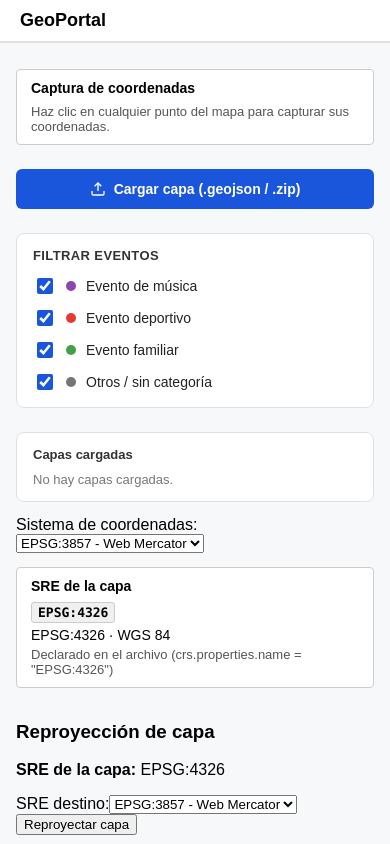
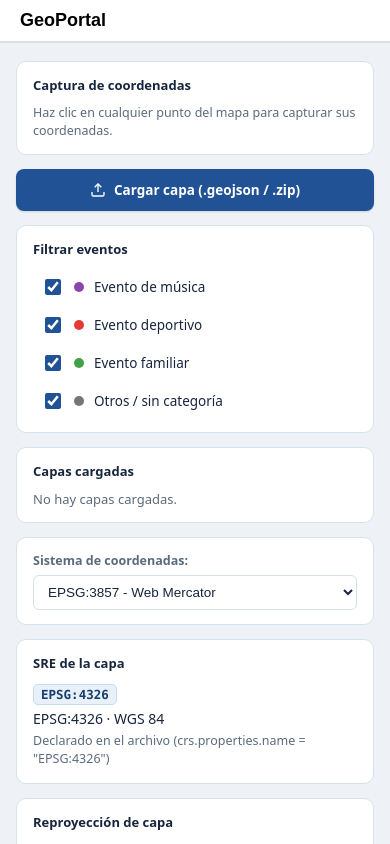
Before and after one commit to juan0506l3/Proyecto-GeoPortal, a React (Vite) app in the folder frontend/: page / in a window 390 px wide. Built offline with nearby package versions, Linux system fonts and the light colour scheme; what proj4 would draw is missing.

Commit message:
Cambios en CSS

```diff
--- a/frontend/src/components/EventFilter.css
+++ b/frontend/src/components/EventFilter.css
@@ -1,18 +1,15 @@
 .event-filter {
-    background: #ffffff;
-    border: 1px solid #e0e0e0;
-    border-radius: 8px;
+  background: var(--gp-surface);
+  border: 1px solid var(--gp-border);
+  border-radius: 10px;
   padding: 14px 16px;
-    margin: 10px 0;
 }
 
 .event-filter__title {
   margin: 0 0 12px 0;
   font-size: 13px;
   font-weight: 700;
-    letter-spacing: 0.03em;
-    color: #333333;
-    text-transform: uppercase;
+  color: var(--gp-ink);
 }
 
 .event-filter__list {
@@ -21,22 +18,29 @@
   padding: 0;
   display: flex;
   flex-direction: column;
-    gap: 10px;
+  gap: 4px;
 }
 
 .event-filter__label {
   display: flex;
   align-items: center;
   gap: 10px;
-    font-size: 14px;
-    color: #222222;
+  font-size: 13.5px;
+  color: var(--gp-ink);
   cursor: pointer;
+  padding: 6px 8px;
+  border-radius: 6px;
+  transition: background 0.12s ease;
+}
+
+.event-filter__label:hover {
+  background: var(--gp-surface-alt);
 }
 
 .event-filter__label input[type="checkbox"] {
   width: 16px;
   height: 16px;
-    accent-color: #1a56db;
+  accent-color: var(--gp-primary);
   cursor: pointer;
   flex-shrink: 0;
 }
--- a/frontend/src/components/GeoJSONUploader.css
+++ b/frontend/src/components/GeoJSONUploader.css
@@ -1,7 +1,3 @@
-.uploader {
-    margin: 10px 0;
-  }
-
 .uploader__button {
   display: flex;
   align-items: center;
@@ -9,16 +5,21 @@
   gap: 8px;
   width: 100%;
   padding: 12px 16px;
-    background: #1a56db;
+  background: var(--gp-primary);
   color: #ffffff;
-    font-size: 14px;
+  font-size: 13.5px;
   font-weight: 600;
-    border-radius: 6px;
+  border-radius: 8px;
   cursor: pointer;
   text-align: center;
   transition: background 0.15s ease;
+  box-shadow: 0 1px 2px rgba(23, 38, 61, 0.15);
 }
 
 .uploader__button:hover {
-    background: #1746b3;
+  background: var(--gp-primary-dark);
 }
+
+.uploader__button svg {
+  flex-shrink: 0;
+}
--- a/frontend/src/components/InfoPanels.css
+++ b/frontend/src/components/InfoPanels.css
@@ -1,49 +1,51 @@
 .info-panel {
-  background: #ffffff;
-  border: 1px solid #cccccc;
-  border-radius: 4px;
-  padding: 10px 14px;
-  margin: 10px 0;
-  color: #000000;
+  background: var(--gp-surface);
+  border: 1px solid var(--gp-border);
+  border-radius: 10px;
+  padding: 14px 16px;
+  color: var(--gp-ink);
 }
 
 .info-panel__title {
-  margin: 0 0 8px 0;
-  font-size: 14px;
-  font-weight: bold;
+  margin: 0 0 10px 0;
+  font-size: 13px;
+  font-weight: 700;
+  color: var(--gp-ink);
 }
 
 .info-panel__muted {
   margin: 4px 0 0 0;
-  font-size: 13px;
-  color: #555555;
+  font-size: 12.5px;
+  line-height: 1.45;
+  color: var(--gp-muted);
 }
 
 .info-panel__label {
   margin: 4px 0 0 0;
   font-size: 14px;
+  color: var(--gp-ink);
 }
 
 .info-panel__badge {
   display: inline-block;
-  font-family: "Consolas", monospace;
-  font-size: 13px;
-  font-weight: bold;
-  background: #f0f0f0;
-  color: #000000;
-  border: 1px solid #cccccc;
-  border-radius: 3px;
-  padding: 2px 6px;
+  font-family: "Consolas", "SFMono-Regular", Menlo, monospace;
+  font-size: 12.5px;
+  font-weight: 700;
+  background: var(--gp-primary-soft);
+  color: var(--gp-primary-dark);
+  border: 1px solid #c7dbf0;
+  border-radius: 5px;
+  padding: 2px 7px;
 }
 
 .info-panel__badge--sm {
   font-size: 11px;
-  padding: 1px 5px;
+  padding: 1px 6px;
 }
 
 .coord-list {
   list-style: none;
-  margin: 8px 0 0 0;
+  margin: 10px 0 0 0;
   padding: 0;
   display: flex;
   flex-direction: column;
@@ -55,9 +57,10 @@
   align-items: center;
   justify-content: space-between;
   gap: 10px;
-  padding: 6px 8px;
-  border: 1px solid #e0e0e0;
-  border-radius: 4px;
+  padding: 7px 9px;
+  background: var(--gp-surface-alt);
+  border: 1px solid var(--gp-border);
+  border-radius: 6px;
   flex-wrap: wrap;
 }
 
@@ -70,7 +73,7 @@
 
 .coord-list__name {
   font-size: 12px;
-  color: #555555;
+  color: var(--gp-muted);
   white-space: nowrap;
   overflow: hidden;
   text-overflow: ellipsis;
@@ -83,21 +86,22 @@
 }
 
 .coord-list__value code {
-  font-family: "Consolas", monospace;
+  font-family: "Consolas", "SFMono-Regular", Menlo, monospace;
   font-size: 13px;
-  color: #000000;
+  color: var(--gp-ink);
 }
 
 .coord-list__copy {
   font-size: 11px;
-  padding: 2px 7px;
-  border-radius: 3px;
-  border: 1px solid #cccccc;
-  background: #f0f0f0;
-  color: #000000;
+  padding: 3px 8px;
+  border-radius: 4px;
+  border: 1px solid var(--gp-border);
+  background: var(--gp-surface);
+  color: var(--gp-primary-dark);
   cursor: pointer;
 }
 
 .coord-list__copy:hover {
-  background: #e0e0e0;
+  background: var(--gp-primary-soft);
+  border-color: #c7dbf0;
 }
--- a/frontend/src/components/LayerList.css
+++ b/frontend/src/components/LayerList.css
@@ -1,29 +1,29 @@
 .layer-list {
-    background: #ffffff;
-    border: 1px solid #e0e0e0;
-    border-radius: 8px;
+  background: var(--gp-surface);
+  border: 1px solid var(--gp-border);
+  border-radius: 10px;
   padding: 14px 16px;
-    margin: 10px 0;
 }
 
 .layer-list__title {
   margin: 0 0 10px 0;
   font-size: 13px;
   font-weight: 700;
-    color: #333333;
+  color: var(--gp-ink);
 }
 
 .layer-list__empty {
   margin: 0;
   font-size: 13px;
-    color: #777777;
+  color: var(--gp-muted);
 }
 
 .layer-card {
-    border: 1px solid #e5e5e5;
-    border-radius: 6px;
+  border: 1px solid var(--gp-border);
+  border-radius: 8px;
   padding: 10px 12px;
   margin-bottom: 10px;
+  background: var(--gp-surface-alt);
 }
 
 .layer-card:last-child {
@@ -40,7 +40,7 @@
 .layer-card__name {
   font-size: 13px;
   font-weight: 600;
-    color: #111111;
+  color: var(--gp-ink);
   overflow: hidden;
   text-overflow: ellipsis;
   white-space: nowrap;
@@ -55,27 +55,27 @@
 .layer-card__icon-btn {
   border: none;
   background: transparent;
-    color: #555555;
+  color: var(--gp-muted);
   cursor: pointer;
-    padding: 4px;
-    border-radius: 4px;
+  padding: 5px;
+  border-radius: 5px;
   display: flex;
 }
 
 .layer-card__icon-btn:hover {
-    background: #f0f0f0;
-    color: #111111;
+  background: var(--gp-primary-soft);
+  color: var(--gp-primary-dark);
 }
 
 .layer-card__icon-btn--danger:hover {
-    background: #fdecea;
-    color: #c62828;
+  background: var(--gp-danger-soft);
+  color: var(--gp-danger);
 }
 
 .layer-card__crs {
   margin-top: 6px;
   font-size: 12px;
-    color: #555555;
+  color: var(--gp-muted);
 }
 
 .layer-card__transform-row {
@@ -89,19 +89,21 @@
 .layer-card__transform-badge {
   font-size: 10px;
   font-weight: 600;
-    padding: 3px 6px;
+  padding: 3px 7px;
   border-radius: 4px;
-    background: #f0f0f0;
-    color: #333333;
+  background: var(--gp-surface);
+  border: 1px solid var(--gp-border);
+  color: var(--gp-muted);
 }
 
 .layer-card__transform-badge--dest {
-    background: #e8f0fe;
-    color: #1a56db;
+  background: var(--gp-primary-soft);
+  border-color: #c7dbf0;
+  color: var(--gp-primary-dark);
 }
 
 .layer-card__transform-arrow {
-    color: #999999;
+  color: var(--gp-muted);
   font-size: 12px;
 }
 
@@ -111,14 +113,17 @@
   align-items: center;
   gap: 6px;
   font-size: 12px;
-    border: 1px solid #cccccc;
-    background: #fafafa;
-    color: #333333;
-    padding: 5px 10px;
-    border-radius: 4px;
+  font-weight: 600;
+  border: 1px solid var(--gp-border);
+  background: var(--gp-surface);
+  color: var(--gp-ink);
+  padding: 6px 11px;
+  border-radius: 6px;
   cursor: pointer;
 }
 
 .layer-card__download:hover {
-    background: #eeeeee;
+  background: var(--gp-primary-soft);
+  border-color: #c7dbf0;
+  color: var(--gp-primary-dark);
 }
--- a/frontend/src/components/LayerProjectionControl.tsx
+++ b/frontend/src/components/LayerProjectionControl.tsx
@@ -1,3 +1,5 @@
+import "./ProjectionControls.css";
+
 interface LayerProjectionControlProps {
   layerProjection: string;
   targetProjection: string;
@@ -12,39 +14,29 @@ function LayerProjectionControl({
   onReproject,
 }: LayerProjectionControlProps) {
   return (
-    <div>
-      <h3>Reproyección de capa</h3>
+    <div className="reproject-panel">
+      <h3 className="reproject-panel__title">Reproyección de capa</h3>
 
-      <p>
-        <strong>SRE de la capa:</strong>{" "}
-        {layerProjection}
+      <p className="reproject-panel__current">
+        <strong>SRE de la capa:</strong> {layerProjection}
       </p>
 
-      <label htmlFor="target-projection">
+      <label htmlFor="target-projection" className="projection-control__label">
         SRE destino:
       </label>
 
       <select
         id="target-projection"
+        className="projection-control__select"
         value={targetProjection}
-        onChange={(event) =>
-          onTargetProjectionChange(event.target.value)
-        }
+        onChange={(event) => onTargetProjectionChange(event.target.value)}
       >
-        <option value="EPSG:4326">
-          EPSG:4326 - WGS 84
-        </option>
-
-        <option value="EPSG:3857">
-          EPSG:3857 - Web Mercator
-        </option>
-
-        <option value="EPSG:9377">
-          EPSG:9377
-        </option>
+        <option value="EPSG:4326">EPSG:4326 - WGS 84</option>
+        <option value="EPSG:3857">EPSG:3857 - Web Mercator</option>
+        <option value="EPSG:9377">EPSG:9377</option>
       </select>
 
-      <button onClick={onReproject}>
+      <button className="reproject-panel__button" onClick={onReproject}>
         Reproyectar capa
       </button>
     </div>
--- /dev/null
+++ b/frontend/src/components/ProjectionControls.css
@@ -0,0 +1,86 @@
+.projection-control {
+    background: var(--gp-surface);
+    border: 1px solid var(--gp-border);
+    border-radius: 10px;
+    padding: 14px 16px;
+  }
+
+  .projection-control__label,
+  .reproject-panel__label {
+    display: block;
+    font-size: 12.5px;
+    font-weight: 600;
+    color: var(--gp-muted);
+    margin-bottom: 6px;
+  }
+
+  .projection-control__select,
+  .reproject-panel select {
+    width: 100%;
+    padding: 8px 10px;
+    font-size: 13.5px;
+    color: var(--gp-ink);
+    background: var(--gp-surface);
+    border: 1px solid var(--gp-border);
+    border-radius: 6px;
+    cursor: pointer;
+  }
+
+  .projection-control__select:focus,
+  .reproject-panel select:focus {
+    outline: 2px solid var(--gp-primary);
+    outline-offset: 1px;
+  }
+
+  .reproject-panel {
+    background: var(--gp-surface);
+    border: 1px solid var(--gp-border);
+    border-radius: 10px;
+    padding: 14px 16px;
+  }
+
+  .reproject-panel__title {
+    margin: 0 0 10px 0;
+    font-size: 13px;
+    font-weight: 700;
+    color: var(--gp-ink);
+  }
+
+  .reproject-panel__current {
+    margin: 0 0 12px 0;
+    font-size: 12.5px;
+    color: var(--gp-muted);
+  }
+
+  .reproject-panel__current strong {
+    color: var(--gp-ink);
+  }
+
+  .reproject-panel label {
+    display: block;
+    font-size: 12.5px;
+    font-weight: 600;
+    color: var(--gp-muted);
+    margin-bottom: 6px;
+  }
+
+  .reproject-panel select {
+    margin-bottom: 12px;
+  }
+
+  .reproject-panel__button {
+    width: 100%;
+    padding: 9px 12px;
+    font-size: 13px;
+    font-weight: 600;
+    color: var(--gp-primary-dark);
+    background: var(--gp-primary-soft);
+    border: 1px solid #c7dbf0;
+    border-radius: 6px;
+    cursor: pointer;
+    transition: background 0.15s ease;
+  }
+
+  .reproject-panel__button:hover {
+    background: #d7e6f6;
+  }
--- a/frontend/src/components/ProjectionSelector.tsx
+++ b/frontend/src/components/ProjectionSelector.tsx
@@ -1,3 +1,5 @@
+import "./ProjectionControls.css";
+
 interface ProjectionSelectorProps {
   projection: string;
   onChange: (projection: string) => void;
@@ -8,23 +10,19 @@ function ProjectionSelector({
   onChange,
 }: ProjectionSelectorProps) {
   return (
-    <div>
-      <label htmlFor="projection">
+    <div className="projection-control">
+      <label htmlFor="projection" className="projection-control__label">
         Sistema de coordenadas:
       </label>
 
       <select
         id="projection"
+        className="projection-control__select"
         value={projection}
         onChange={(event) => onChange(event.target.value)}
       >
-        <option value="EPSG:3857">
-          EPSG:3857 - Web Mercator
-        </option>
-
-        <option value="EPSG:4326">
-          EPSG:4326 - WGS 84
-        </option>
+        <option value="EPSG:3857">EPSG:3857 - Web Mercator</option>
+        <option value="EPSG:4326">EPSG:4326 - WGS 84</option>
       </select>
     </div>
   );
--- a/frontend/src/components/Sidebar.css
+++ b/frontend/src/components/Sidebar.css
@@ -1,21 +1,49 @@
-.sidebar {
+   .sidebar {
+    --gp-ink: #17263d;
+    --gp-muted: #5b6b7c;
+    --gp-primary: #205295;
+    --gp-primary-dark: #163d6b;
+    --gp-primary-soft: #e8f0fa;
+    --gp-accent: #2f9e68;
+    --gp-accent-soft: #e7f5ee;
+    --gp-danger: #c0392b;
+    --gp-danger-soft: #fbeae8;
+    --gp-surface: #ffffff;
+    --gp-surface-alt: #eef2f6;
+    --gp-border: #d7e1ea;
+
     width: 360px;
     min-width: 320px;
     max-width: 360px;
     height: 100%;
-    background: #f7f8fa;
-    border-left: 1px solid #e0e0e0;
+    background: var(--gp-surface-alt);
+    border-left: 1px solid var(--gp-border);
     display: flex;
     flex-direction: column;
+    color: var(--gp-ink);
+    font-family: system-ui, -apple-system, "Segoe UI", Roboto, sans-serif;
   }
 
   .sidebar__scroll {
     overflow-y: auto;
     height: 100%;
-    padding: 16px;
+    padding: 18px 16px;
     display: flex;
     flex-direction: column;
-    gap: 4px;
+    gap: 14px;
+  }
+
+  .sidebar__scroll::-webkit-scrollbar {
+    width: 8px;
+  }
+
+  .sidebar__scroll::-webkit-scrollbar-thumb {
+    background: #c3d0da;
+    border-radius: 4px;
+  }
+
+  .sidebar__scroll::-webkit-scrollbar-track {
+    background: transparent;
   }
 
   @media (max-width: 900px) {
@@ -24,6 +52,6 @@
       max-width: 100%;
       min-width: 0;
       border-left: none;
-      border-top: 1px solid #e0e0e0;
+      border-top: 1px solid var(--gp-border);
     }
   }
```
Lines whose indentation alone changed are shown as unchanged.
